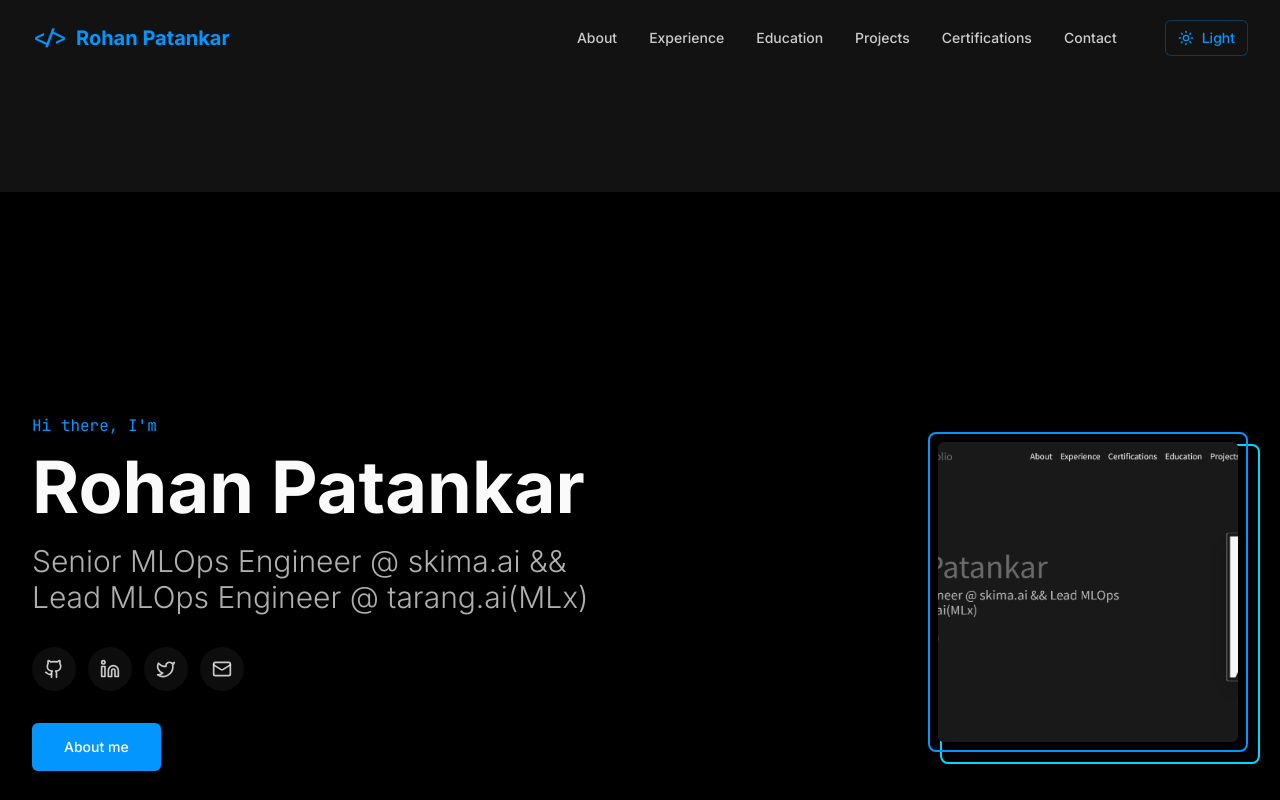
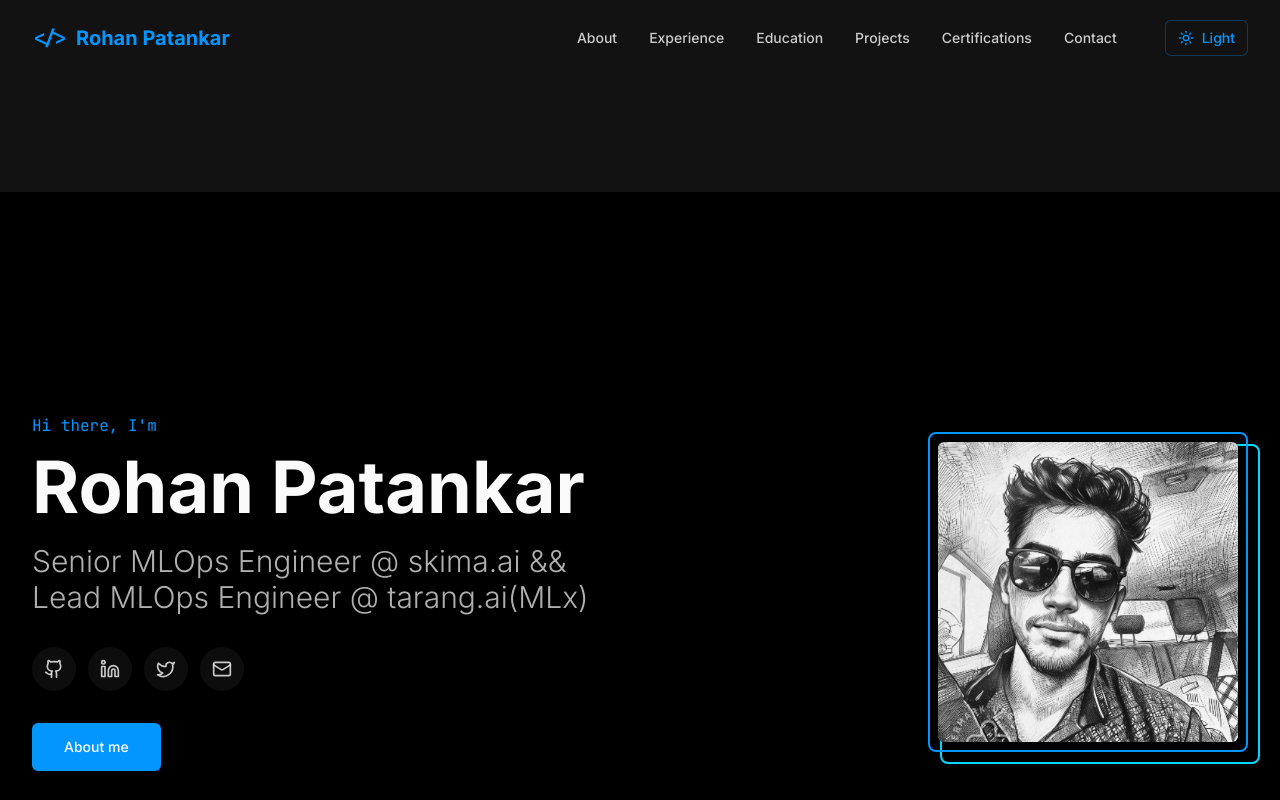
Before and after one commit to RiteshPatil06/riteshpatil---portfolio, a React (Vite) app: page / in a window 1280 px wide. Shown: the top 800 px of the page. Built offline with nearby package versions, Linux system fonts and the light colour scheme.

Commit message:
Replace hero image
Update the hero section image with the provided image.

```diff
--- a/src/components/Hero.tsx
+++ b/src/components/Hero.tsx
@@ -66,7 +66,7 @@ const Hero = () => {
             <div className="w-64 h-64 sm:w-80 sm:h-80 rounded-lg border-2 border-highlight p-2 overflow-hidden">
               <div className="w-full h-full bg-dark-accent rounded-md overflow-hidden">
                 <img
-                  src="/lovable-uploads/20ea36c5-d43e-4267-8e57-3f23c3213df0.png"
+                  src="/lovable-uploads/59838b50-e539-4fb6-9c96-88b540645cb3.png"
                   alt="Rohan Patankar"
                   className="w-full h-full object-cover grayscale hover:grayscale-0 transition-all duration-500"
                 />
```
Also changed, not shown: public/lovable-uploads/59838b50-e539-4fb6-9c96-88b540645cb3.png (added).
